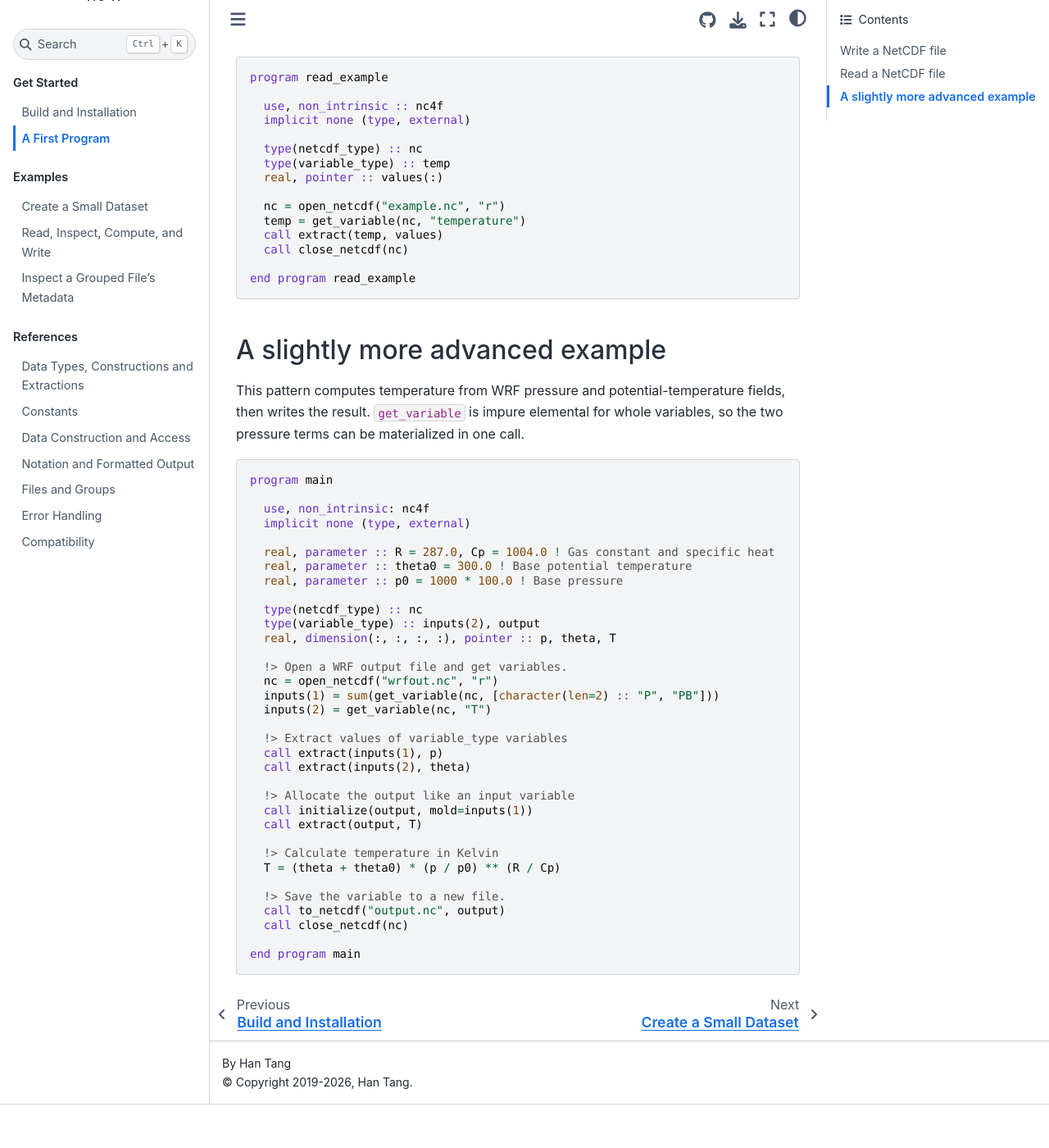
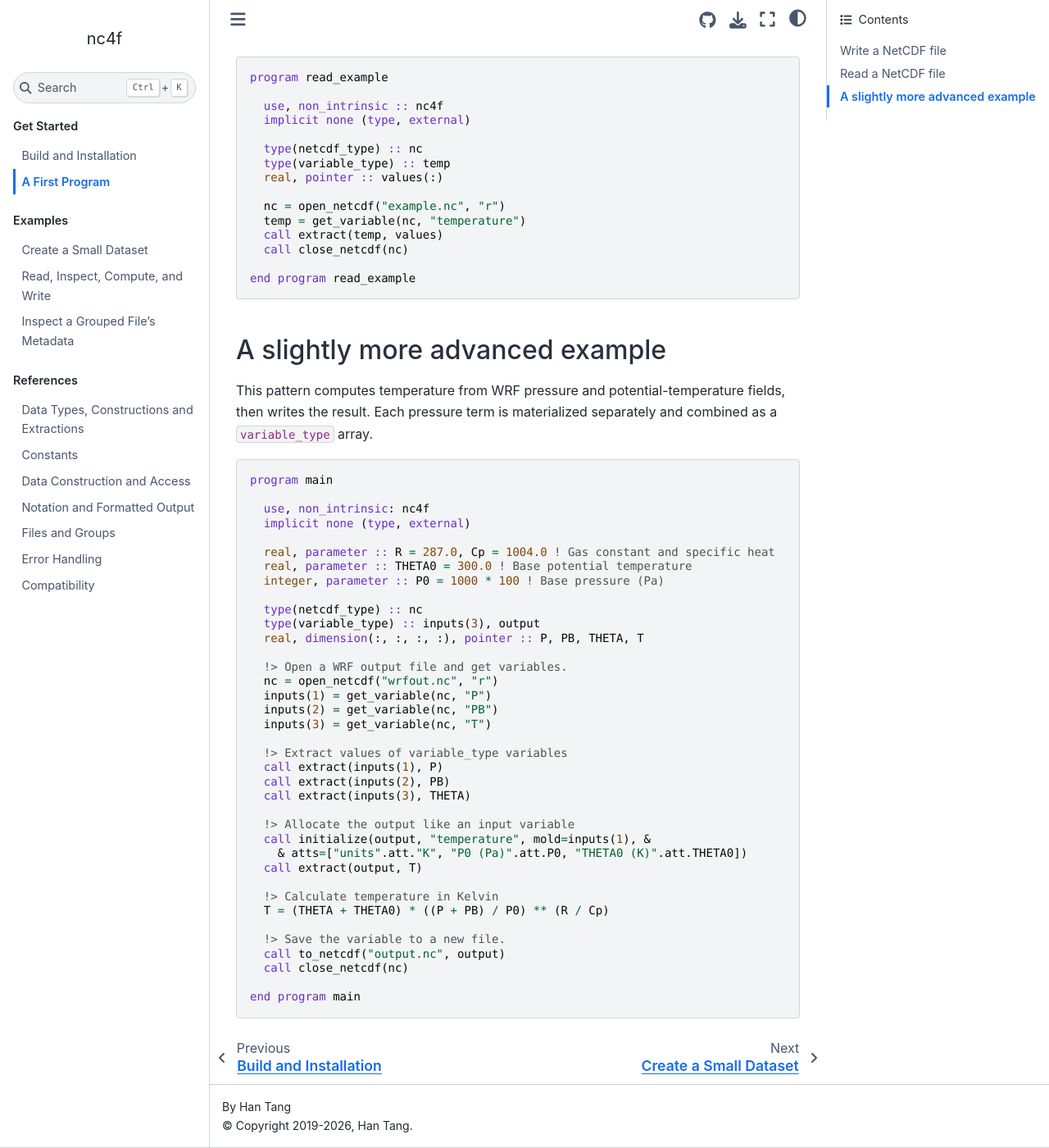
Before and after one commit to han190/nc4f.pack, a Sphinx documentation site: the page built from docs/get-started/first-program.md, in a window 1280 px wide and 1400 px high, scrolled down 735 px. Shown: the whole window at 82% size. Built offline with Sphinx 7.4.7 and the Sphinx Book theme 1.1.4, drawn with Linux system fonts in a browser that asks for light colours; before the commit the page ends 2082 px from its top, so only the background shows below that.

````diff
--- a/docs/get-started/first-program.md
+++ b/docs/get-started/first-program.md
@@ -52,8 +52,8 @@
 ## A slightly more advanced example
 
 This pattern computes temperature from WRF pressure and potential-temperature
-fields, then writes the result. `get_variable` is impure elemental for whole
-variables, so the two pressure terms can be materialized in one call.
+fields, then writes the result. Each pressure term is materialized separately
+and combined as a `variable_type` array.
 
 ```fortran
 program main
@@ -62,28 +62,31 @@
   implicit none (type, external)
 
   real, parameter :: R = 287.0, Cp = 1004.0 ! Gas constant and specific heat
-  real, parameter :: theta0 = 300.0 ! Base potential temperature
-  real, parameter :: p0 = 1000 * 100.0 ! Base pressure
+  real, parameter :: THETA0 = 300.0 ! Base potential temperature
+  integer, parameter :: P0 = 1000 * 100 ! Base pressure (Pa)
 
   type(netcdf_type) :: nc
-  type(variable_type) :: inputs(2), output
-  real, dimension(:, :, :, :), pointer :: p, theta, T
+  type(variable_type) :: inputs(3), output
+  real, dimension(:, :, :, :), pointer :: P, PB, THETA, T
 
   !> Open a WRF output file and get variables.
   nc = open_netcdf("wrfout.nc", "r")
-  inputs(1) = sum(get_variable(nc, [character(len=2) :: "P", "PB"]))
-  inputs(2) = get_variable(nc, "T")
+  inputs(1) = get_variable(nc, "P")
+  inputs(2) = get_variable(nc, "PB")
+  inputs(3) = get_variable(nc, "T")
 
   !> Extract values of variable_type variables
-  call extract(inputs(1), p)
-  call extract(inputs(2), theta)
+  call extract(inputs(1), P)
+  call extract(inputs(2), PB)
+  call extract(inputs(3), THETA)
 
   !> Allocate the output like an input variable
-  call initialize(output, mold=inputs(1))
+  call initialize(output, "temperature", mold=inputs(1), &
+    & atts=["units".att."K", "P0 (Pa)".att.P0, "THETA0 (K)".att.THETA0])
   call extract(output, T)
 
   !> Calculate temperature in Kelvin
-  T = (theta + theta0) * (p / p0) ** (R / Cp)
+  T = (THETA + THETA0) * ((P + PB) / P0) ** (R / Cp)
 
   !> Save the variable to a new file.
   call to_netcdf("output.nc", output)
````
Also changed, not shown: docs/examples/read-inspect-compute-write.md (+2 -3 lines), docs/reference/files-groups.md (+5 -1 lines), 14 other files.
